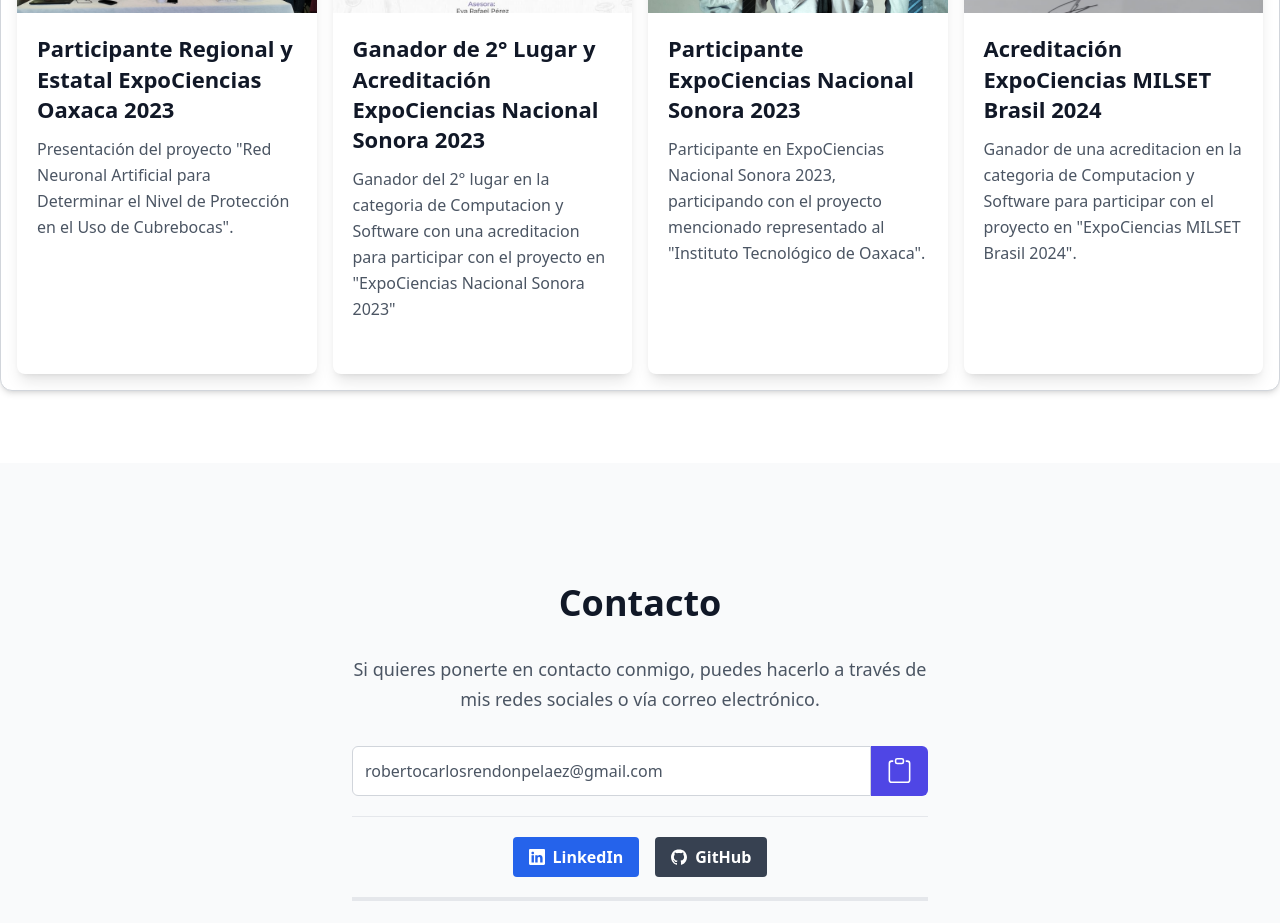
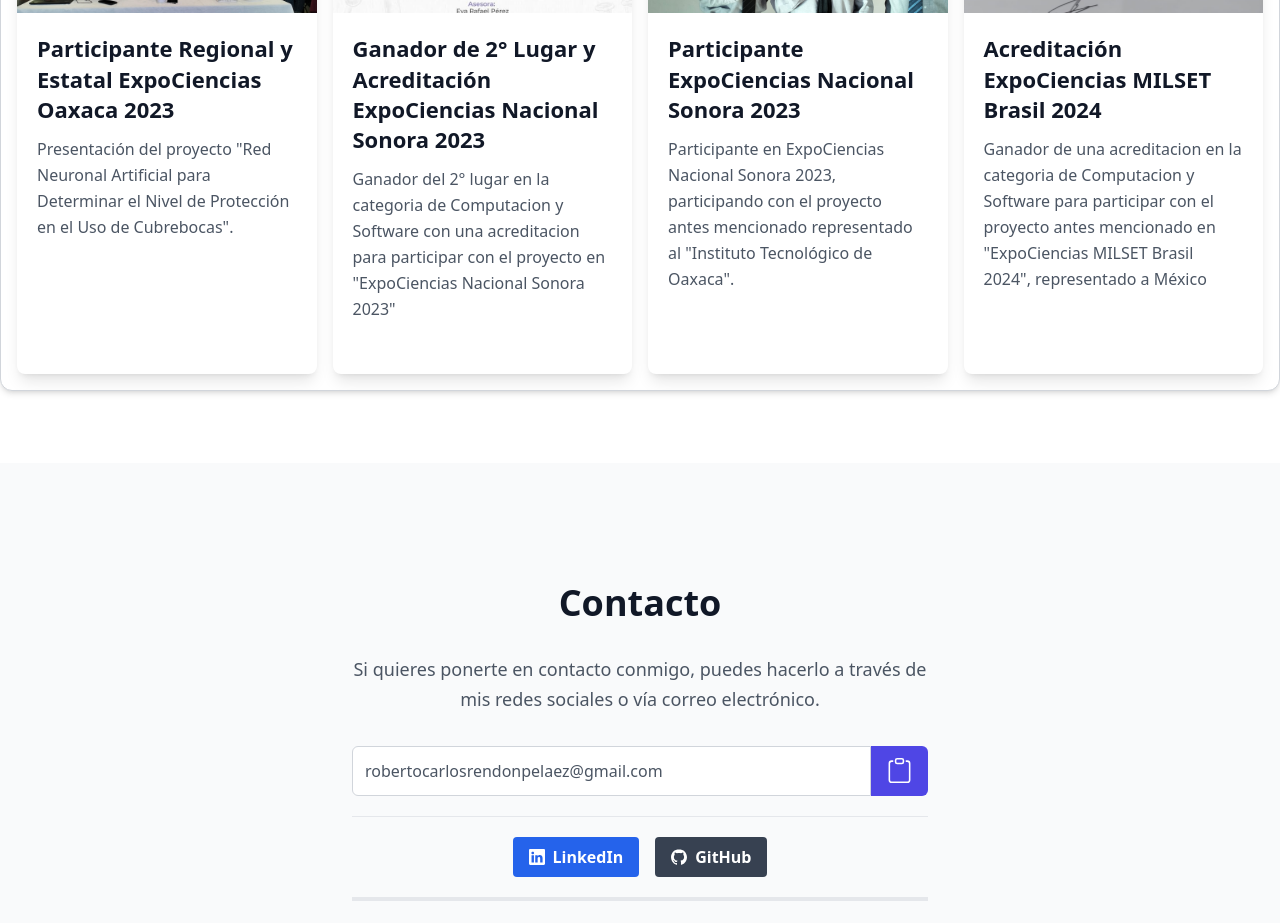
Before and after one commit to Robertofcg/Portafolio, a React (Create React App) app: page / in a window 1280 px wide. Shown: the part 2440-3363 px from the top of the page. Built offline with nearby package versions, Linux system fonts and the light colour scheme.

Commit message:
reconocimientos

```diff
--- a/src/App.js
+++ b/src/App.js
@@ -352,7 +352,7 @@ function App() {
                     </a>
                   </header>
                   <div className="mb-8 text-md mb-8 leading-relaxed text-gray-600 font-medium">
-                    <p>Participante en ExpoCiencias Nacional Sonora 2023, participando con el proyecto mencionado representado al "Instituto Tecnológico de Oaxaca".</p>
+                    <p>Participante en ExpoCiencias Nacional Sonora 2023, participando con el proyecto antes mencionado representado al "Instituto Tecnológico de Oaxaca".</p>
                   </div>
                 </div>
               </div>
@@ -369,7 +369,7 @@ function App() {
                     </a>
                   </header>
                   <div className="mb-8 text-md mb-8 leading-relaxed text-gray-600 font-medium">
-                    <p>Ganador de una acreditacion en la categoria de Computacion y Software para participar con el proyecto en "ExpoCiencias MILSET Brasil 2024".</p>
+                    <p>Ganador de una acreditacion en la categoria de Computacion y Software para participar con el proyecto antes mencionado en "ExpoCiencias MILSET Brasil 2024", representado a México</p>
                   </div>
                 </div>
               </div>
```
